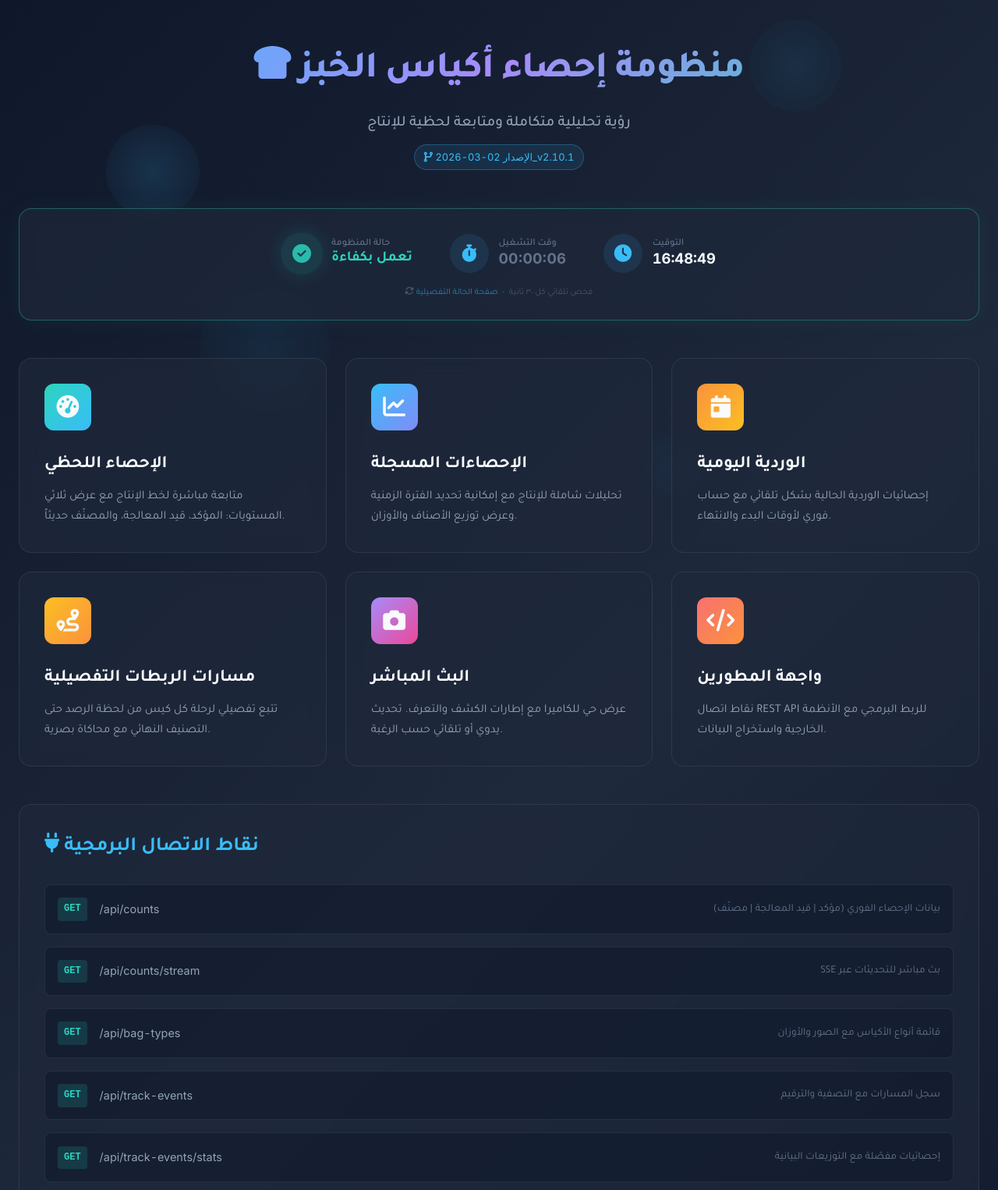
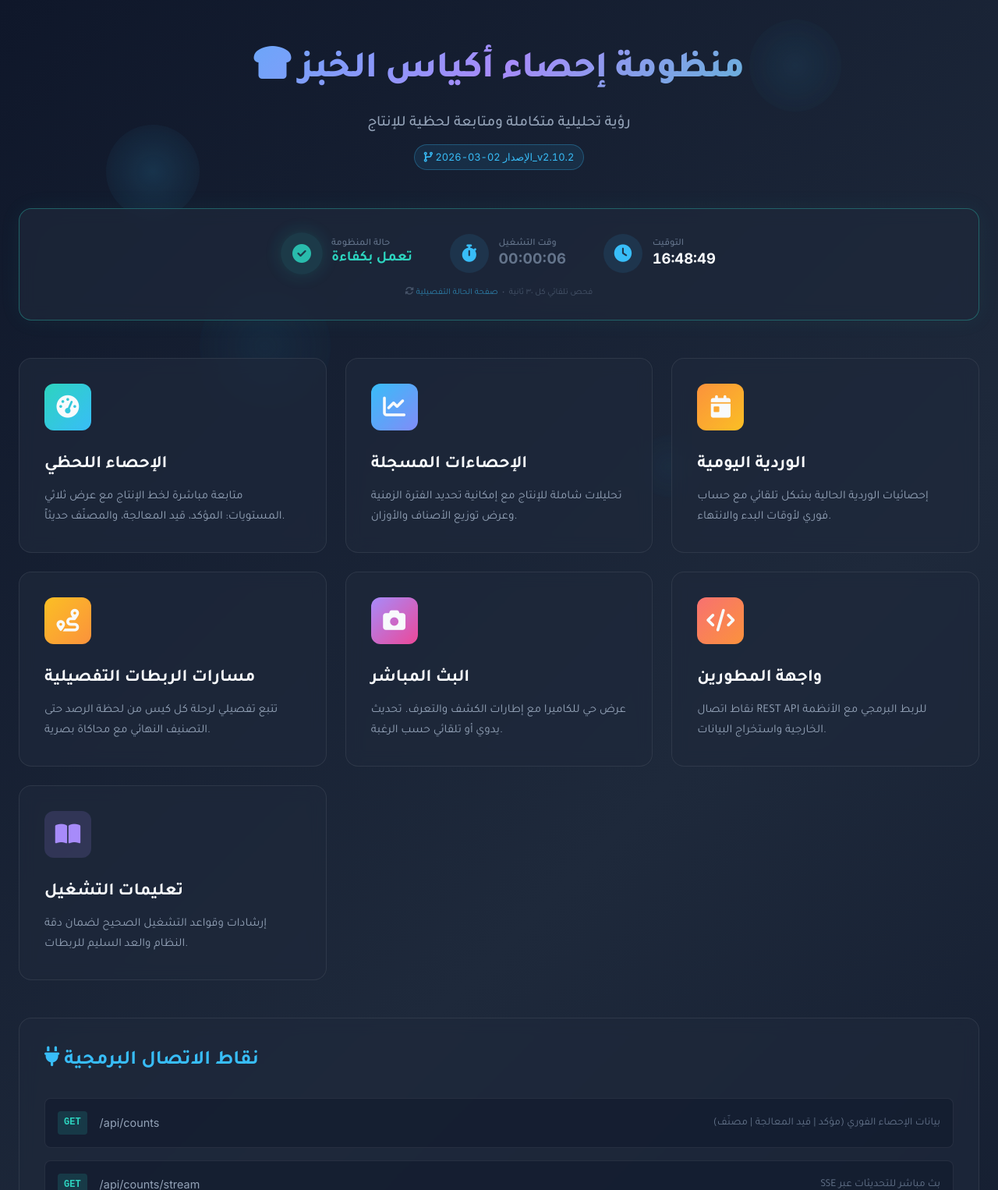
Before and after one commit to MohamadKhaledAbbas/ConvuyerBreadBagCounterSystem, a FastAPI app: page / in a window 1280 px wide. Shown: the top 1526 px of the page at 78% size. Run offline with FastAPI, Linux system fonts and the light colour scheme.

Commit message:
- Release 02-03-2026_v2.10.2 - Added guidelines endpoint page.

```diff
--- a/src/config/settings.py
+++ b/src/config/settings.py
@@ -43,7 +43,7 @@ class AppConfig:
     Application configuration for ConvuyerBreadBagCounterSystem.
     """
 
-    APP_VERSION: str = "02-03-2026_v2.10.1"
+    APP_VERSION: str = "02-03-2026_v2.10.2"
 
     # Video source for testing
     video_path: str = os.getenv("VIDEO_PATH", "D:\\Recordings\\2026_02_05\\2026_03_02\\output2.mp4")
--- a/src/endpoint/server.py
+++ b/src/endpoint/server.py
@@ -95,6 +95,10 @@ app.include_router(counts.router)
 # Include conveyor ROI settings router
 from src.endpoint.routes import conveyor_roi
 app.include_router(conveyor_roi.router)
+
+# Include guidelines router
+from src.endpoint.routes import guidelines
+app.include_router(guidelines.router)
 
 
 @app.get("/", response_class=HTMLResponse)
--- a/src/endpoint/templates/analytics_new.html
+++ b/src/endpoint/templates/analytics_new.html
@@ -933,7 +933,7 @@
     {% endif %}
 
     <div class="page-footer">
-        <a href="/">الرئيسية</a> • <a href="/track-events">سجل المسارات</a> • <a href="/counts">الإحصاء اللحظي</a>
+        <a href="/">الرئيسية</a> • <a href="/track-events">سجل المسارات</a> • <a href="/counts">الإحصاء اللحظي</a> • <a href="/guidelines">تعليمات التشغيل</a>
     </div>
 </main>
 </body>
--- a/src/endpoint/templates/index_ar.html
+++ b/src/endpoint/templates/index_ar.html
@@ -526,6 +526,18 @@
                 </div>
                 <i class="fa-solid fa-arrow-down nav-card-arrow"></i>
             </a>
+
+            <!-- Guidelines -->
+            <a href="/guidelines" class="nav-card">
+                <div class="nav-card-icon" style="background:rgba(168,139,250,0.15);color:#a78bfa;">
+                    <i class="fa-solid fa-book-open"></i>
+                </div>
+                <div class="nav-card-content">
+                    <h2>تعليمات التشغيل</h2>
+                    <p>إرشادات وقواعد التشغيل الصحيح لضمان دقة النظام والعد السليم للربطات.</p>
+                </div>
+                <i class="fa-solid fa-arrow-right nav-card-arrow"></i>
+            </a>
         </div>
 
         <!-- API Endpoints Section -->
```
Also changed, not shown: src/endpoint/routes/guidelines.py (added, +27 -0 lines).
